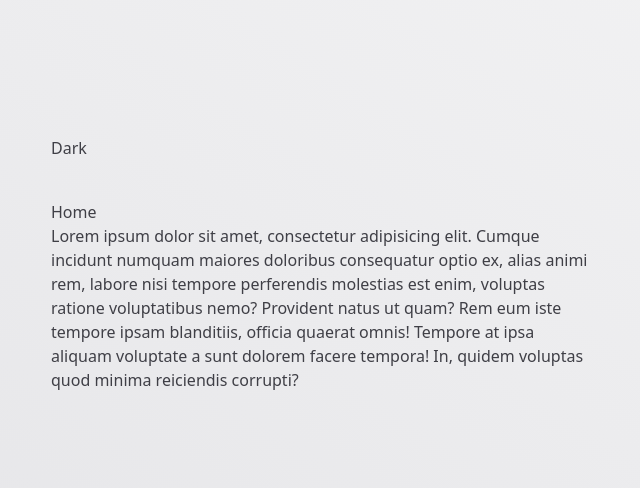
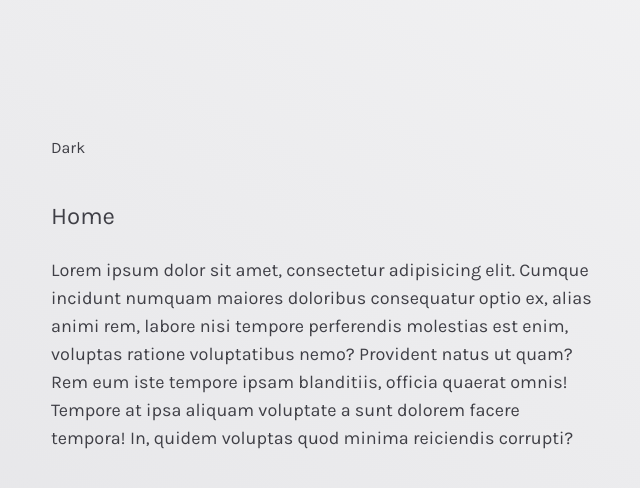
Before and after one commit to johanhanses/johanhanses.com, a Nuxt app: page / in a window 1280 px wide. Shown: the top 488 px of the page, without its empty margins (85-725 px from the left). Built offline with nearby package versions, Linux system fonts and the light colour scheme.

Commit message:
Add karla fonts using google-fonts nuxt module prerelease version

```diff
--- a/app.vue
+++ b/app.vue
@@ -8,7 +8,7 @@ useHead({
 
 <template>
   <div
-    class="bg-gradient-to-tr dark:from-zinc-800 dark:to-zinc-700 from-zinc-200 to-zinc-100 h-screen text-zinc-700 dark:text-zinc-300 p-6"
+    class="bg-gradient-to-tr dark:from-zinc-800 dark:to-zinc-700 from-zinc-200 to-zinc-100 h-screen text-zinc-700 dark:text-zinc-300 p-6 font-karla"
   >
     <section class="2xl:max-w-7xl mx-auto">
       <div class="relative max-w-3xl p-4 py-24 sm:p-20 lg:p-28">
--- a/nuxt.config.ts
+++ b/nuxt.config.ts
@@ -1,6 +1,15 @@
 // https://v3.nuxtjs.org/api/configuration/nuxt.config
 export default defineNuxtConfig({
-  modules: ['@nuxtjs/color-mode'],
+  modules: ['@nuxtjs/color-mode', '@nuxtjs/google-fonts'],
+  googleFonts: {
+    display: 'swap',
+    useStylesheet: true,
+    inject: true,
+    download: true,
+    families: {
+      Karla: [300, 400, 500, 600, 700]
+    }
+  },
   colorMode: {
     classSuffix: ''
   },
--- a/package.json
+++ b/package.json
@@ -9,9 +9,11 @@
   },
   "devDependencies": {
     "@nuxtjs/color-mode": "^3.1.8",
+    "@nuxtjs/google-fonts": "^3.0.0-1",
     "autoprefixer": "^10.4.13",
     "nuxt": "3.0.0-rc.13",
     "postcss": "^8.4.19",
     "tailwindcss": "^3.2.4"
-  }
+  },
+  "dependencies": {}
 }
--- a/pages/index.vue
+++ b/pages/index.vue
@@ -2,8 +2,8 @@
 
 <template>
   <div>
-    <h1>Home</h1>
-    <p>
+    <h1 class="mb-6 text-2xl">Home</h1>
+    <p class="leading-7 text-lg">
       Lorem ipsum dolor sit amet, consectetur adipisicing elit. Cumque incidunt
       numquam maiores doloribus consequatur optio ex, alias animi rem, labore
       nisi tempore perferendis molestias est enim, voluptas ratione voluptatibus
--- a/tailwind.config.js
+++ b/tailwind.config.js
@@ -10,7 +10,11 @@ module.exports = {
     './app.vue'
   ],
   theme: {
-    extend: {}
+    extend: {
+      fontFamily: {
+        karla: ['Karla', 'sans-serif']
+      }
+    }
   },
   plugins: []
 }
```
Also changed, not shown: 1 other file (tests, documents, lock files or other folders).
